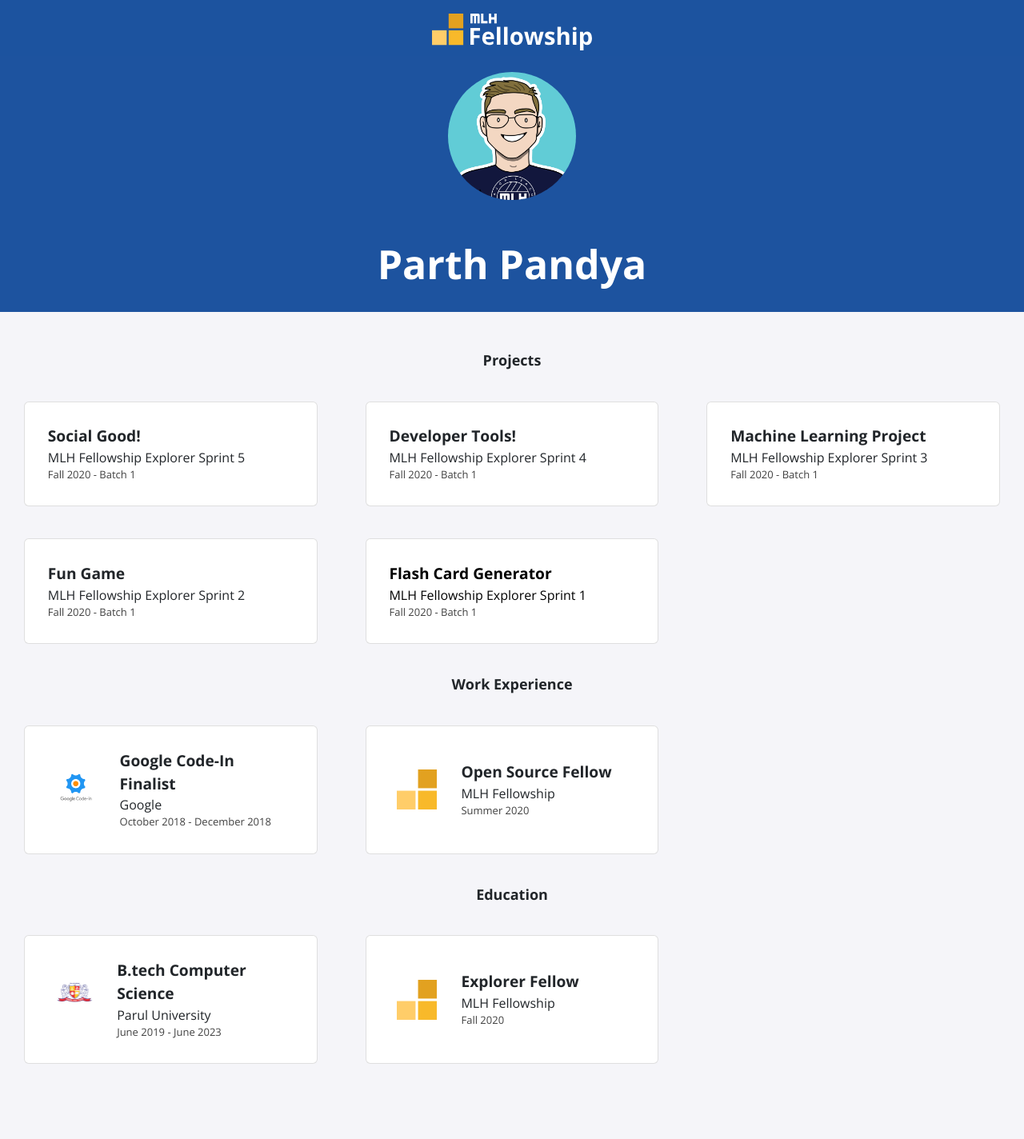
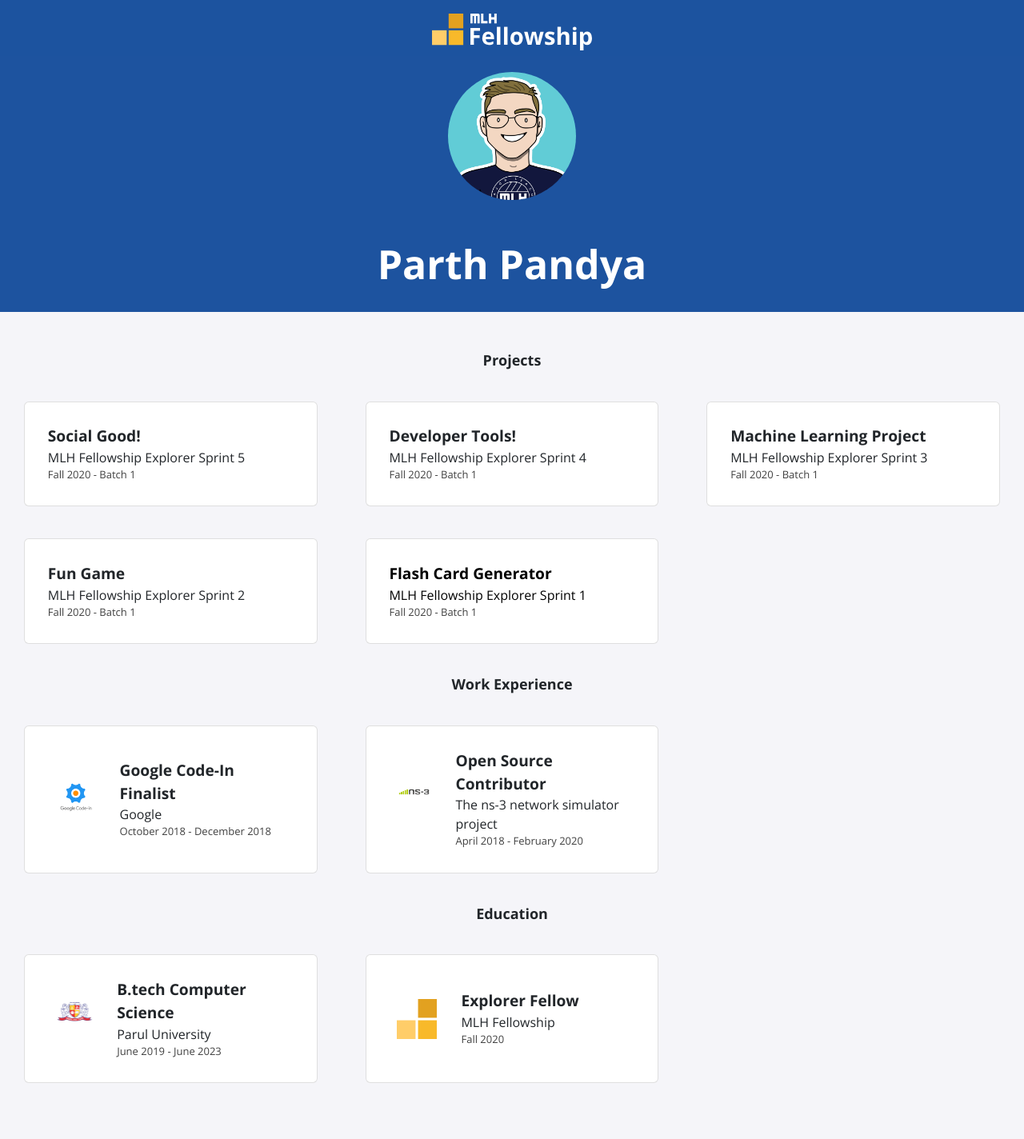
Before and after one commit to parthpandyappp/MLH-Portfolio, a Jekyll site: the page built from index.html, in a window 1280 px wide. Shown: the whole page at 80% size. Built offline with Jekyll 4.4.1, drawn with Linux system fonts in a browser that asks for light colours; nearby versions of some CDN libraries; before the commit the page ends 1400 px from its top, so only the background shows below that.

Commit message:
Updated exp

```diff
--- a/_data/experience.yml
+++ b/_data/experience.yml
@@ -3,7 +3,7 @@
   dates: October 2018 - December 2018
   logo: gci.png
 
-- role: Open Source Fellow
-  company: MLH Fellowship
-  dates: Summer 2020
-  logo: fellowship.svg
+- role: Open Source Contributor
+  company: The ns-3 network simulator project
+  dates: April 2018 - February 2020
+  logo: ns3.png
```
Also changed, not shown: assets/img/experience/ns3.png (added).
